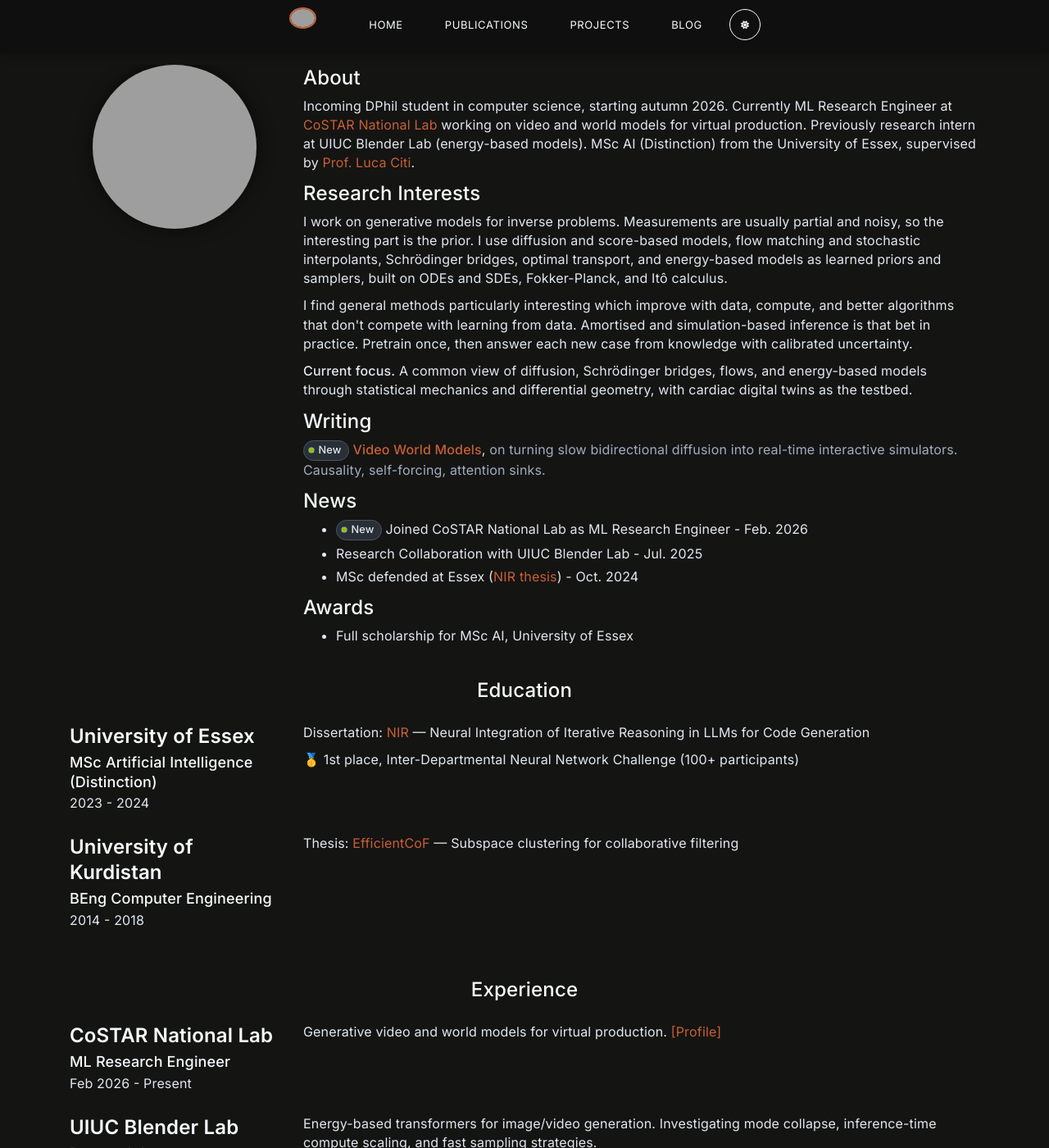
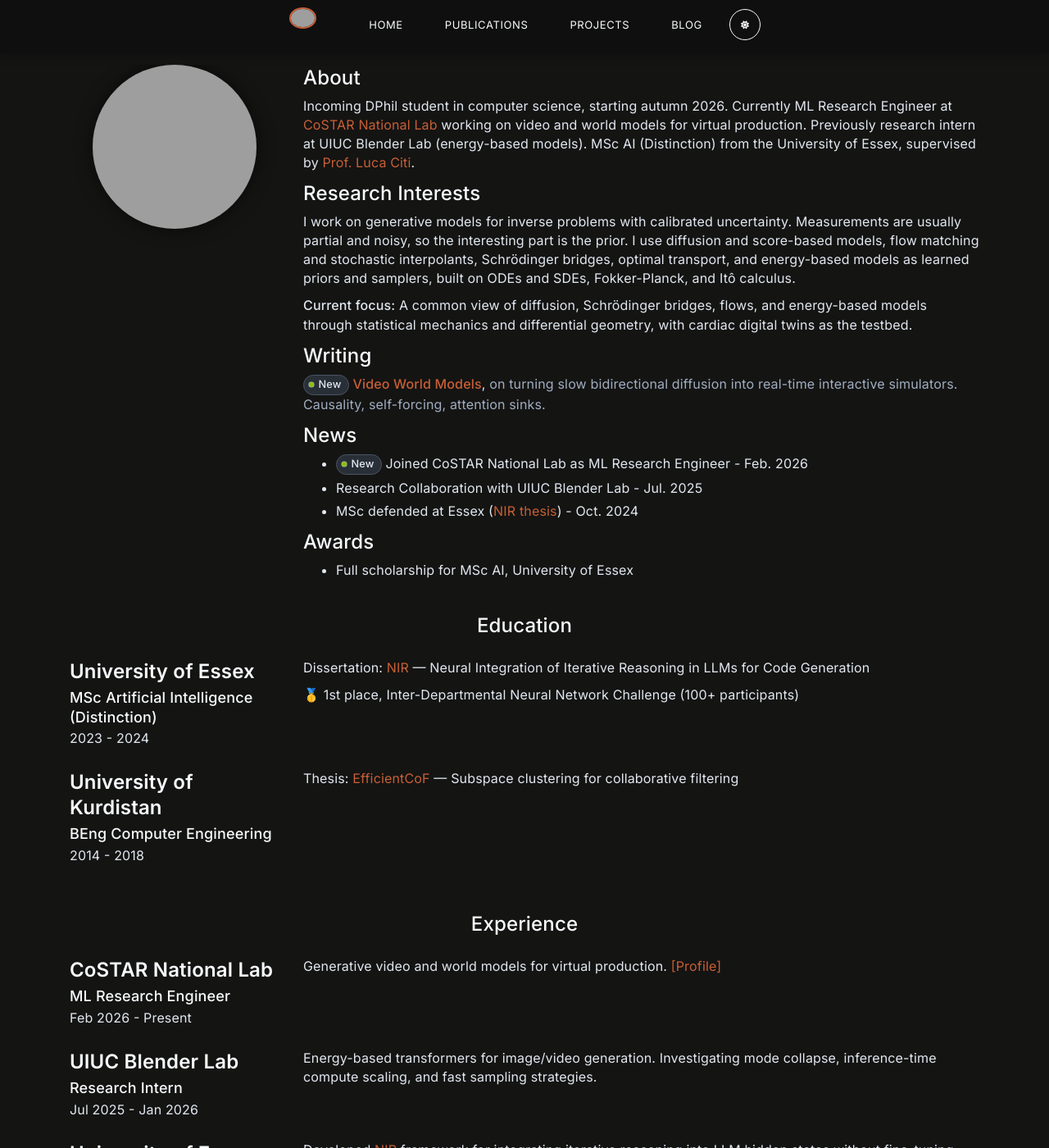
Before and after one commit to soran-ghaderi/soran-ghaderi.github.io, a Jekyll site: the page built from index.md, in a window 1280 px wide and 1400 px high, scrolled down 200 px. Shown: the whole window at 82% size. Built offline with Jekyll 4.4.1, drawn with Linux system fonts in a browser that asks for light colours; nearby versions of some CDN libraries; some of the changed text lies outside the part shown; grey boxes are pictures that could not be loaded.

Commit message:
docs: update docs

```diff
--- a/_config.yml
+++ b/_config.yml
@@ -256,9 +256,8 @@ about_content: | # this will include new lines to allow paragraphs
 
   <section>
     <h3>Research Interests</h3>
-  <p>I work on generative models for inverse problems. Measurements are usually partial and noisy, so the interesting part is the prior. I use diffusion and score-based models, flow matching and stochastic interpolants, Schrödinger bridges, optimal transport, and energy-based models as learned priors and samplers, built on ODEs and SDEs, Fokker-Planck, and Itô calculus.</p>
-  <p>I find general methods particularly interesting which improve with data, compute, and better algorithms that don't compete with learning from data. Amortised and simulation-based inference is that bet in practice. Pretrain once, then answer each new case from knowledge with calibrated uncertainty.</p>
-  <p><strong>Current focus.</strong> A common view of diffusion, Schrödinger bridges, flows, and energy-based models through statistical mechanics and differential geometry, with cardiac digital twins as the testbed.</p>
+  <p>I work on generative models for inverse problems with calibrated uncertainty. Measurements are usually partial and noisy, so the interesting part is the prior. I use diffusion and score-based models, flow matching and stochastic interpolants, Schrödinger bridges, optimal transport, and energy-based models as learned priors and samplers, built on ODEs and SDEs, Fokker-Planck, and Itô calculus.</p>
+  <p><strong>Current focus:</strong> A common view of diffusion, Schrödinger bridges, flows, and energy-based models through statistical mechanics and differential geometry, with cardiac digital twins as the testbed.</p>
   </section>
 
   <section>
@@ -319,7 +318,7 @@ about_content: | # this will include new lines to allow paragraphs
 #    - Images
 
 # Projects Section
-# projects_title: Projects #(Use this to override about projects section title)
+projects_title: Machine Learning Libraries #(Use this to override about projects section title)
 
 # Experience Section
 # experience_title: Experience #(Use this to override about experience section title)
```
Also changed, not shown: _data/projects.yml (+8 -8 lines).
